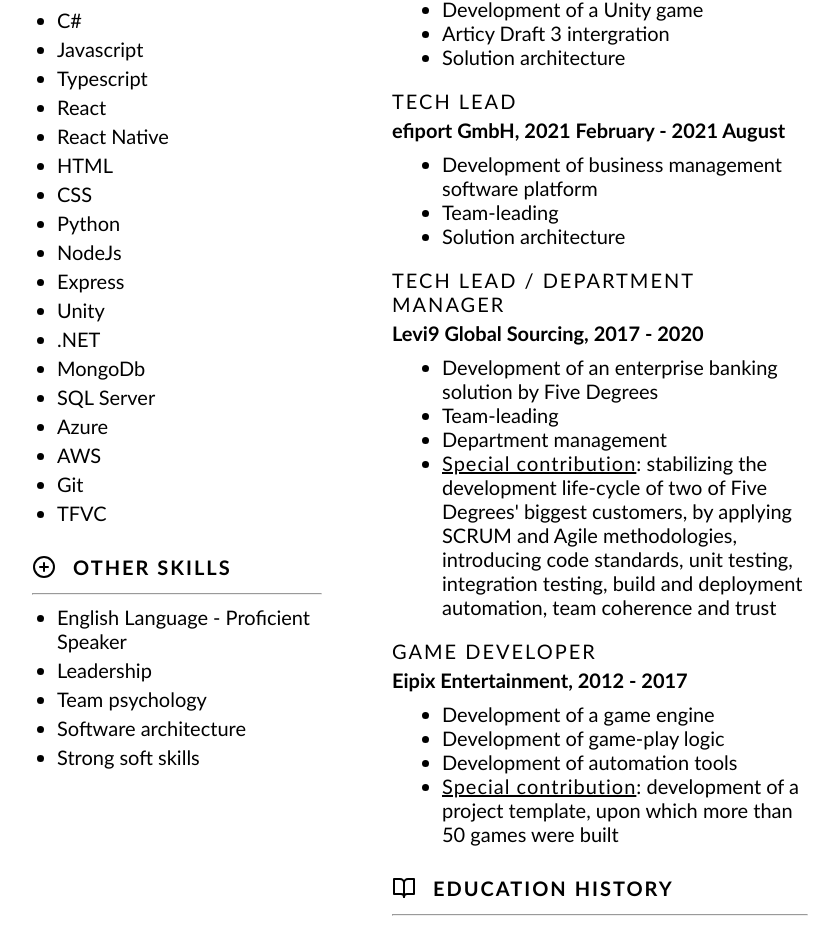
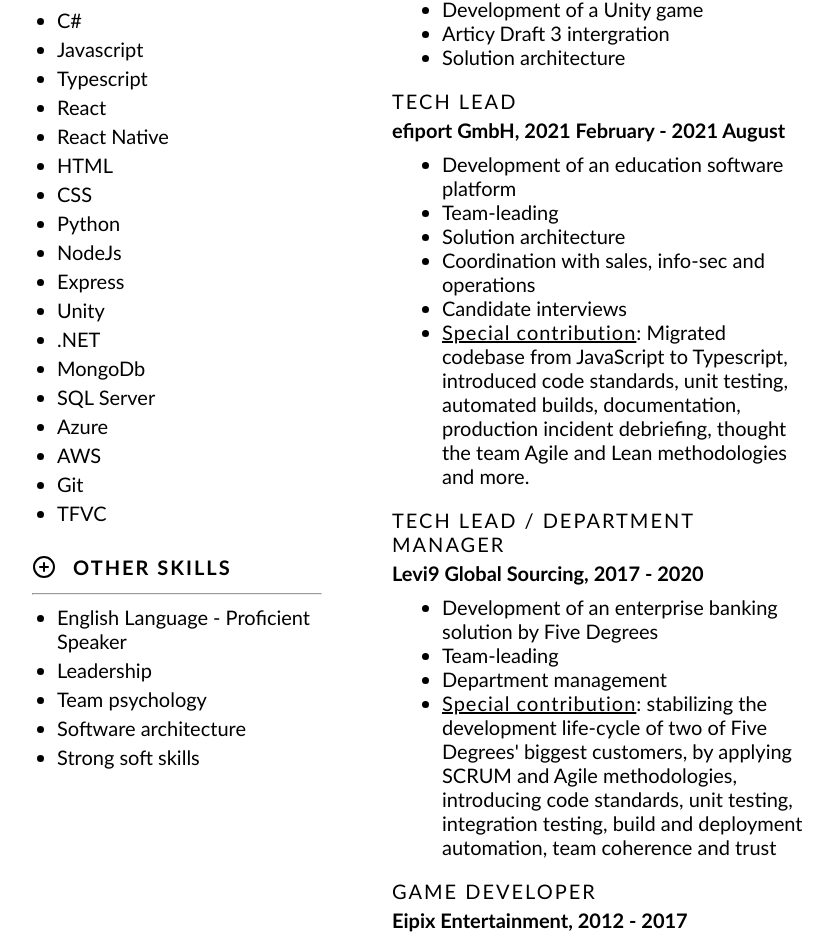
Before and after one commit to danslobodan/personalwebsite, a Next.js app: page /cv in a window 1280 px wide. Shown: the part 1022-1961 px from the top of the page, without its empty margins (286-1125 px from the left). Built offline with nearby package versions, Linux system fonts and the light colour scheme.

Commit message:
Updated work experience.

```diff
--- a/components/cv/WorkExperience.tsx
+++ b/components/cv/WorkExperience.tsx
@@ -52,10 +52,14 @@
         duration: "2021 February - 2021 August",
         position: "Tech Lead",
         duties: [
-            "Development of business management software platform",
+            "Development of an education software platform",
             "Team-leading",
             "Solution architecture",
+            "Coordination with sales, info-sec and operations",
+            "Candidate interviews",
         ],
+        special:
+            "Migrated codebase from JavaScript to Typescript, introduced code standards, unit testing, automated builds, documentation, production incident debriefing, thought the team Agile and Lean methodologies and more.",
     },
     {
         company: "Levi9 Global Sourcing",
```
